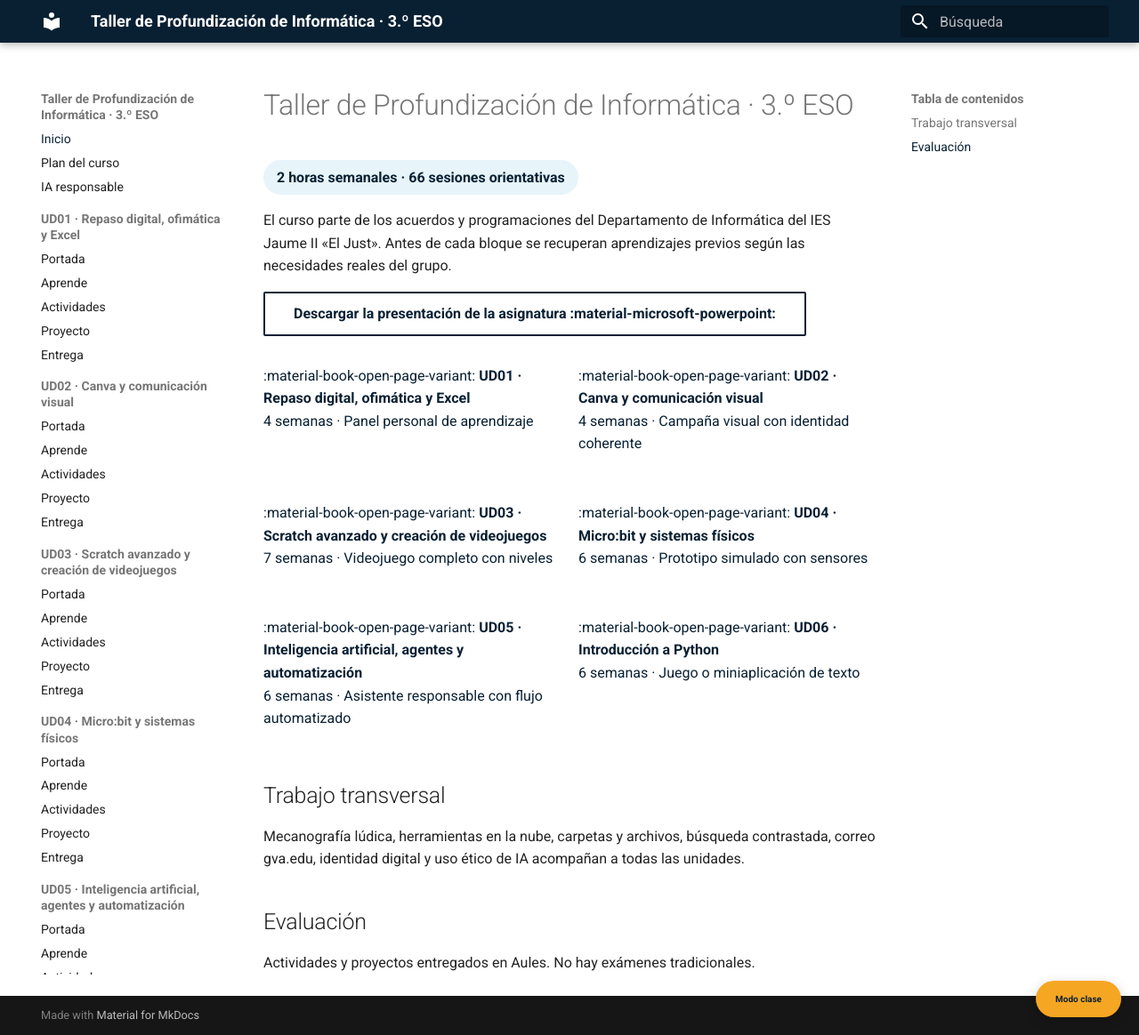
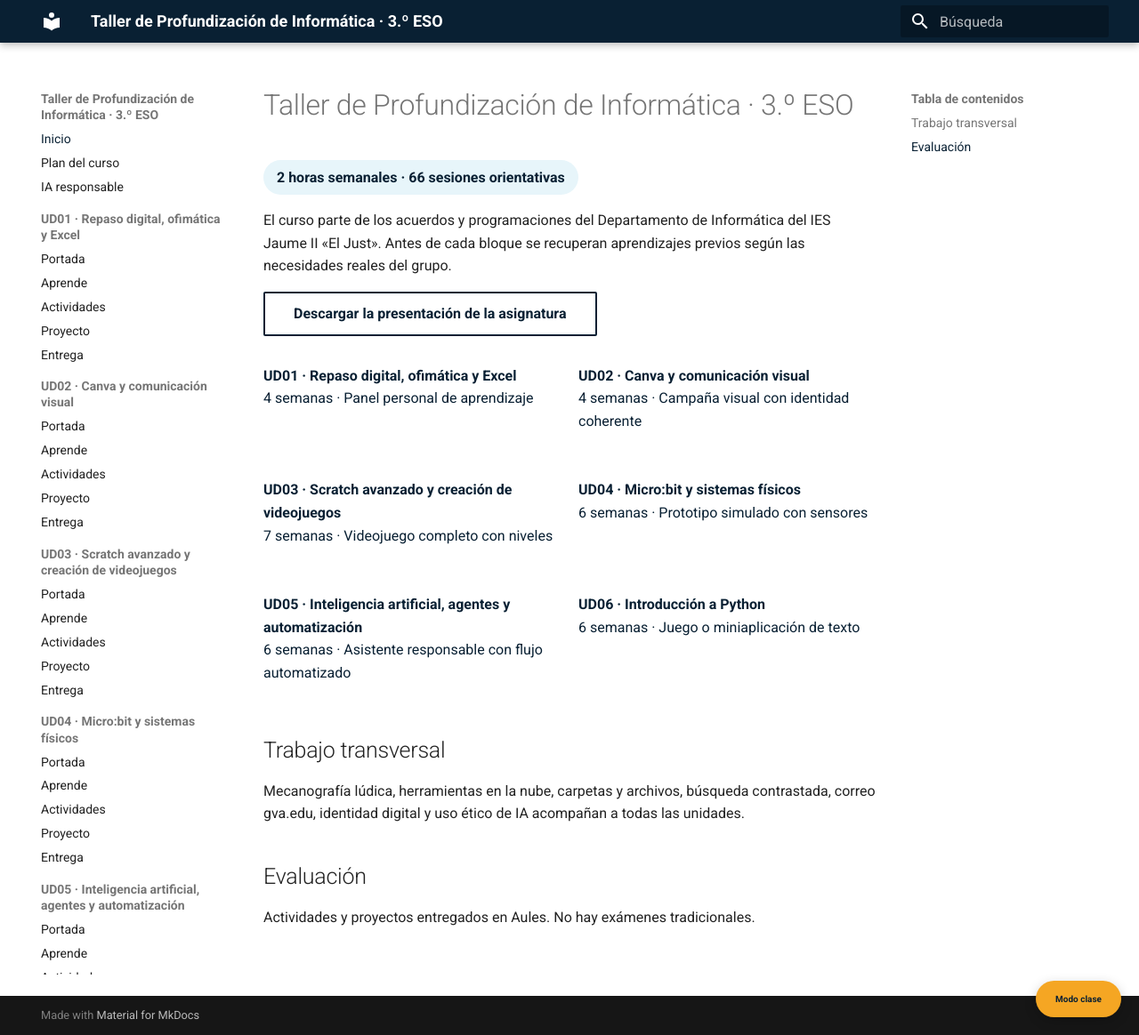
Before and after one commit to davidmolinafernadez/ESO_INFORMATICA_MATERIALES, an MkDocs documentation site: the page built from docs/index.md, in a window 1280 px wide and 1164 px high. Shown: the whole window at 89% size. Built offline with MkDocs 1.6.1 and Material for MkDocs 9.7.7, drawn with Linux system fonts in a browser that asks for light colours.

Commit message:
Corregir etiquetas de iconos visibles

```diff
--- a/docs/index.md
+++ b/docs/index.md
@@ -4,25 +4,25 @@
 
 El curso parte de los acuerdos y programaciones del Departamento de Informática del IES Jaume II «El Just». Antes de cada bloque se recuperan aprendizajes previos según las necesidades reales del grupo.
 
-[Descargar la presentación de la asignatura :material-microsoft-powerpoint:](recursos/PRESENTACION_INFORMATICA_3ESO_2026_2027.pptx){ .md-button }
+[Descargar la presentación de la asignatura](recursos/PRESENTACION_INFORMATICA_3ESO_2026_2027.pptx){ .md-button }
 
 <div class="unit-grid" markdown>
-[:material-book-open-page-variant: **UD01 · Repaso digital, ofimática y Excel**
+[**UD01 · Repaso digital, ofimática y Excel**
 4 semanas · Panel personal de aprendizaje](ud01/index.md)
 
-[:material-book-open-page-variant: **UD02 · Canva y comunicación visual**
+[**UD02 · Canva y comunicación visual**
 4 semanas · Campaña visual con identidad coherente](ud02/index.md)
 
-[:material-book-open-page-variant: **UD03 · Scratch avanzado y creación de videojuegos**
+[**UD03 · Scratch avanzado y creación de videojuegos**
 7 semanas · Videojuego completo con niveles](ud03/index.md)
 
-[:material-book-open-page-variant: **UD04 · Micro:bit y sistemas físicos**
+[**UD04 · Micro:bit y sistemas físicos**
 6 semanas · Prototipo simulado con sensores](ud04/index.md)
 
-[:material-book-open-page-variant: **UD05 · Inteligencia artificial, agentes y automatización**
+[**UD05 · Inteligencia artificial, agentes y automatización**
 6 semanas · Asistente responsable con flujo automatizado](ud05/index.md)
 
-[:material-book-open-page-variant: **UD06 · Introducción a Python**
+[**UD06 · Introducción a Python**
 6 semanas · Juego o miniaplicación de texto](ud06/index.md)
 </div>
 
```
